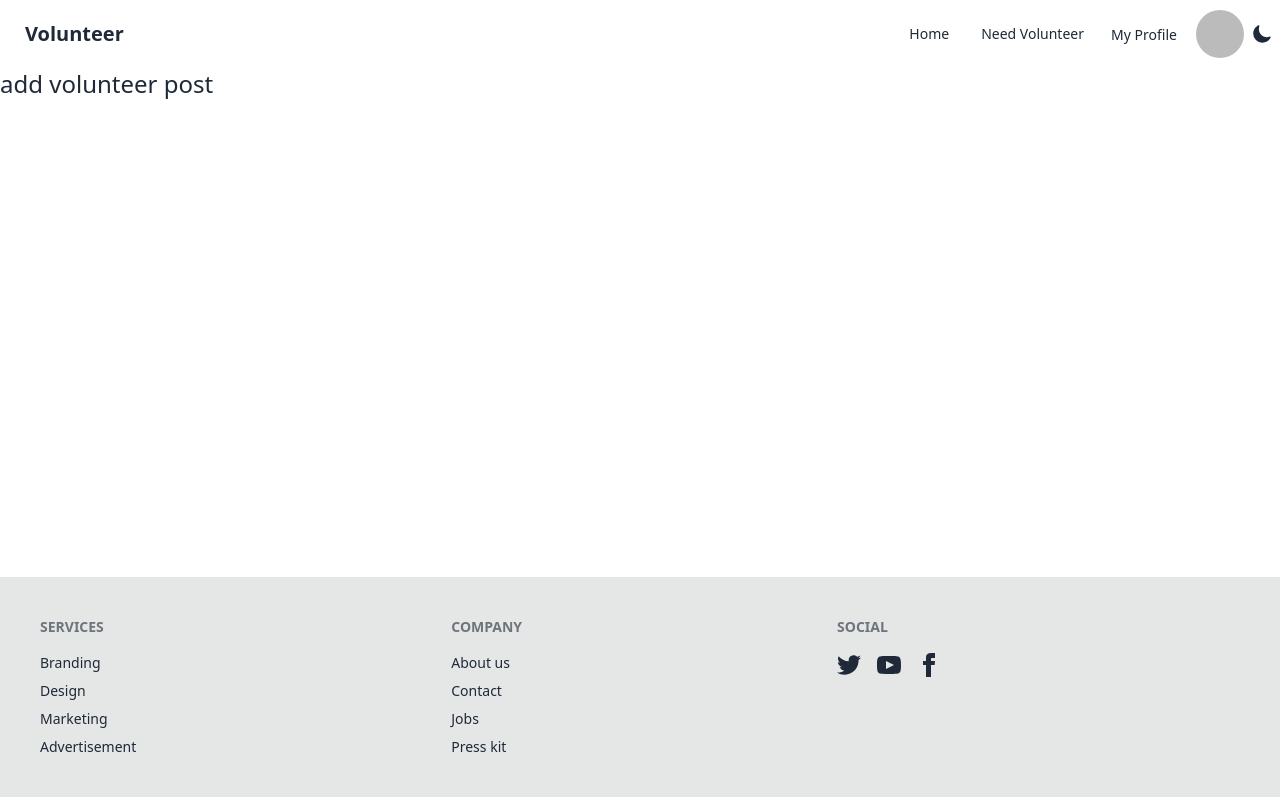
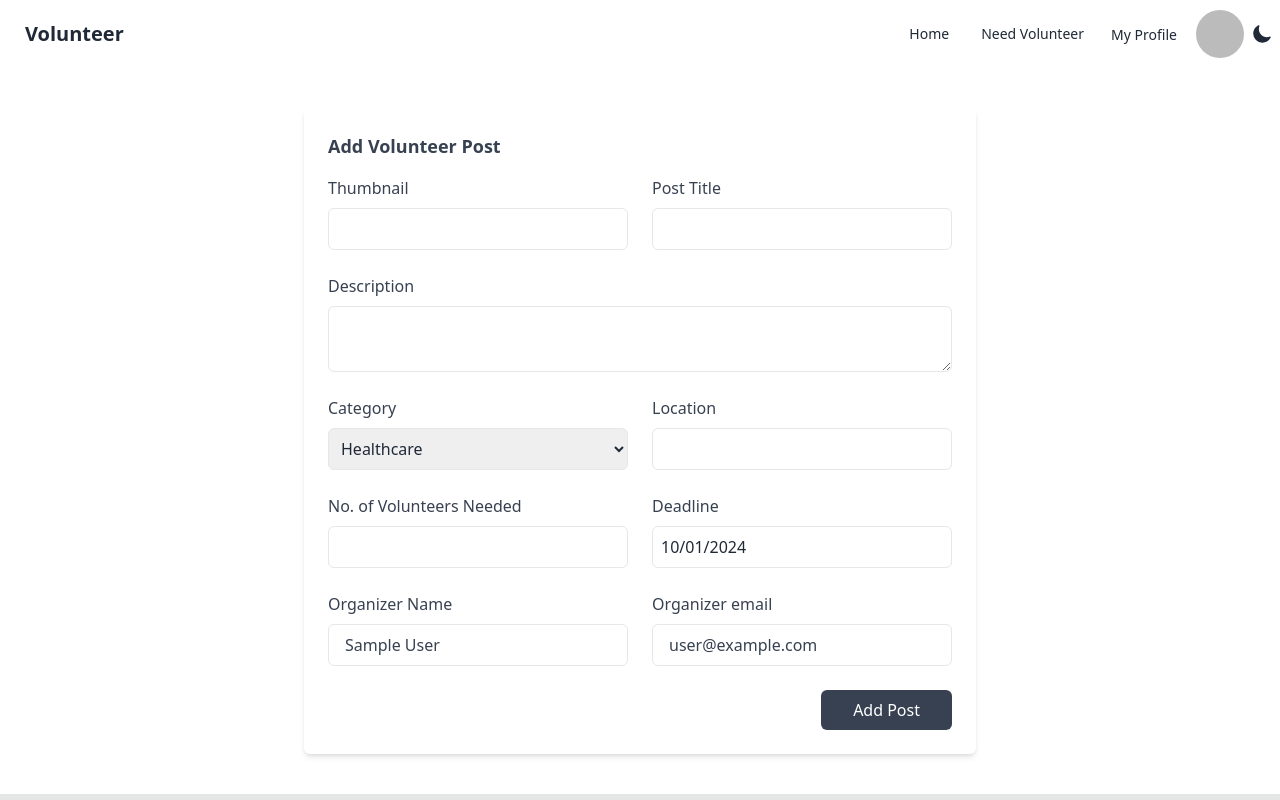
Before and after one commit to Hossain-Md-Shahriar/volunteer-management-client, a React (Vite) app: page /add-volunteer-post in a window 1280 px wide. Shown: the top 800 px of the page. Built offline with nearby package versions, Linux system fonts and the light colour scheme; no server answers; sample sign-in values are in the browser's storage.

Commit message:
functionality added to add volunteer post page

```diff
--- a/src/pages/AddVolunteerPost.jsx
+++ b/src/pages/AddVolunteerPost.jsx
@@ -1,7 +1,206 @@
+import { useState } from "react";
+import DatePicker from "react-datepicker";
+import "react-datepicker/dist/react-datepicker.css";
+import useAuth from "../hooks/useAuth";
+import axios from "axios";
+import { toast } from "react-hot-toast";
+import { useNavigate } from "react-router-dom";
+
 const AddVolunteerPost = () => {
+  const [startDate, setStartDate] = useState(new Date());
+  const { user } = useAuth();
+  const navigate = useNavigate();
+
+  const handleFormSubmit = async (e) => {
+    e.preventDefault();
+    const form = e.target;
+    const thumbnail = form.thumbnail.value;
+    const postTitle = form.postTitle.value;
+    const description = form.description.value;
+    const category = form.category.value;
+    const location = form.location.value;
+    const volunteersNeeded = parseInt(form.volunteersNeeded.value);
+    const deadline = startDate;
+    const name = form.name.value;
+    const email = form.email.value;
+
+    const needVolunteerData = {
+      thumbnail,
+      postTitle,
+      description,
+      category,
+      location,
+      volunteersNeeded,
+      deadline,
+      organizer: {
+        name,
+        email,
+      },
+    };
+
+    try {
+      const { data } = await axios.post(
+        `${import.meta.env.VITE_API_URL}/need-volunteer`,
+        needVolunteerData
+      );
+      console.log(data);
+      toast.success("Post Added Successfully!");
+      navigate("/manage-my-post");
+    } catch (err) {
+      console.log(err);
+      toast.error(err.message);
+    }
+  };
+
   return (
-    <div>
-      <h2 className="text-2xl">add volunteer post</h2>
+    <div className="my-10">
+      <section className="max-w-2xl p-6 mx-auto bg-white rounded-md shadow-md dark:bg-gray-800">
+        <h2 className="text-lg font-semibold text-gray-700 capitalize dark:text-white">
+          Add Volunteer Post
+        </h2>
+
+        <form onSubmit={handleFormSubmit}>
+          <div className="grid grid-cols-1 gap-6 mt-4 sm:grid-cols-2">
+            <div>
+              <label
+                className="text-gray-700 dark:text-gray-200"
+                htmlFor="thumbnail"
+              >
+                Thumbnail
+              </label>
+              <input
+                id="thumbnail"
+                name="thumbnail"
+                type="text"
+                className="block w-full px-4 py-2 mt-2 text-gray-700 bg-white border border-gray-200 rounded-md dark:bg-gray-800 dark:text-gray-300 dark:border-gray-600 focus:border-blue-400 focus:ring-blue-300 focus:ring-opacity-40 dark:focus:border-blue-300 focus:outline-none focus:ring"
+              />
+            </div>
+
+            <div>
+              <label
+                className="text-gray-700 dark:text-gray-200"
+                htmlFor="postTitle"
+              >
+                Post Title
+              </label>
+              <input
+                id="postTitle"
+                name="postTitle"
+                type="text"
+                className="block w-full px-4 py-2 mt-2 text-gray-700 bg-white border border-gray-200 rounded-md dark:bg-gray-800 dark:text-gray-300 dark:border-gray-600 focus:border-blue-400 focus:ring-blue-300 focus:ring-opacity-40 dark:focus:border-blue-300 focus:outline-none focus:ring"
+              />
+            </div>
+
+            <div className="sm:col-span-2">
+              <label className="text-gray-700 " htmlFor="description">
+                Description
+              </label>
+              <textarea
+                className="block w-full px-4 py-2 mt-2 text-gray-700 bg-white border border-gray-200 rounded-md  focus:border-blue-400 focus:ring-blue-300 focus:ring-opacity-40  focus:outline-none focus:ring"
+                id="description"
+                name="description"
+              ></textarea>
+            </div>
+
+            <div className="flex flex-col gap-2 ">
+              <label className="text-gray-700 " htmlFor="category">
+                Category
+              </label>
+              <select
+                id="category"
+                name="category"
+                className="border p-2 rounded-md"
+              >
+                <option value="Healthcare">Healthcare</option>
+                <option value="Education">Education</option>
+                <option value="Social Service">Social Service</option>
+                <option value="Animal Welfare">Animal Welfare</option>
+              </select>
+            </div>
+
+            <div>
+              <label
+                className="text-gray-700 dark:text-gray-200"
+                htmlFor="location"
+              >
+                Location
+              </label>
+              <input
+                id="location"
+                name="location"
+                type="text"
+                className="block w-full px-4 py-2 mt-2 text-gray-700 bg-white border border-gray-200 rounded-md dark:bg-gray-800 dark:text-gray-300 dark:border-gray-600 focus:border-blue-400 focus:ring-blue-300 focus:ring-opacity-40 dark:focus:border-blue-300 focus:outline-none focus:ring"
+              />
+            </div>
+
+            <div>
+              <label
+                className="text-gray-700 dark:text-gray-200"
+                htmlFor="volunteersNeeded"
+              >
+                No. of Volunteers Needed
+              </label>
+              <input
+                id="volunteersNeeded"
+                name="volunteersNeeded"
+                type="number"
+                className="block w-full px-4 py-2 mt-2 text-gray-700 bg-white border border-gray-200 rounded-md dark:bg-gray-800 dark:text-gray-300 dark:border-gray-600 focus:border-blue-400 focus:ring-blue-300 focus:ring-opacity-40 dark:focus:border-blue-300 focus:outline-none focus:ring"
+              />
+            </div>
+
+            <div className="flex flex-col gap-2">
+              <label className="text-gray-700">Deadline</label>
+
+              {/* Date Picker Input Field */}
+              <DatePicker
+                className="border p-2 rounded-md w-full"
+                selected={startDate}
+                onChange={(date) => setStartDate(date)}
+              />
+            </div>
+
+            <div>
+              <label
+                className="text-gray-700 dark:text-gray-200"
+                htmlFor="name"
+              >
+                Organizer Name
+              </label>
+              <input
+                id="name"
+                name="name"
+                type="text"
+                className="block w-full px-4 py-2 mt-2 text-gray-700 bg-white border border-gray-200 rounded-md dark:bg-gray-800 dark:text-gray-300 dark:border-gray-600 focus:border-blue-400 focus:ring-blue-300 focus:ring-opacity-40 dark:focus:border-blue-300 focus:outline-none focus:ring"
+                defaultValue={user?.displayName}
+                disabled
+              />
+            </div>
+
+            <div>
+              <label
+                className="text-gray-700 dark:text-gray-200"
+                htmlFor="email"
+              >
+                Organizer email
+              </label>
+              <input
+                id="email"
+                name="email"
+                type="email"
+                className="block w-full px-4 py-2 mt-2 text-gray-700 bg-white border border-gray-200 rounded-md dark:bg-gray-800 dark:text-gray-300 dark:border-gray-600 focus:border-blue-400 focus:ring-blue-300 focus:ring-opacity-40 dark:focus:border-blue-300 focus:outline-none focus:ring"
+                defaultValue={user?.email}
+                disabled
+              />
+            </div>
+          </div>
+
+          <div className="flex justify-end mt-6">
+            <button className="px-8 py-2.5 leading-5 text-white transition-colors duration-300 transform bg-gray-700 rounded-md hover:bg-gray-600 focus:outline-none focus:bg-gray-600">
+              Add Post
+            </button>
+          </div>
+        </form>
+      </section>
     </div>
   );
 };
--- a/src/routes/PrivateRoute.jsx
+++ b/src/routes/PrivateRoute.jsx
@@ -1,11 +1,12 @@
 import { Navigate, useLocation } from "react-router-dom";
 import useAuth from "../hooks/useAuth";
+import LoadingState from "../components/LoadingState";
 
 const PrivateRoute = ({ children }) => {
   const { user, loading } = useAuth();
   const location = useLocation();
 
-  if (loading) return <p>Loading...</p>;
+  if (loading) return <LoadingState />;
   if (user) return children;
 
   return <Navigate to="/login" state={location.pathname} replace={true} />;
```
